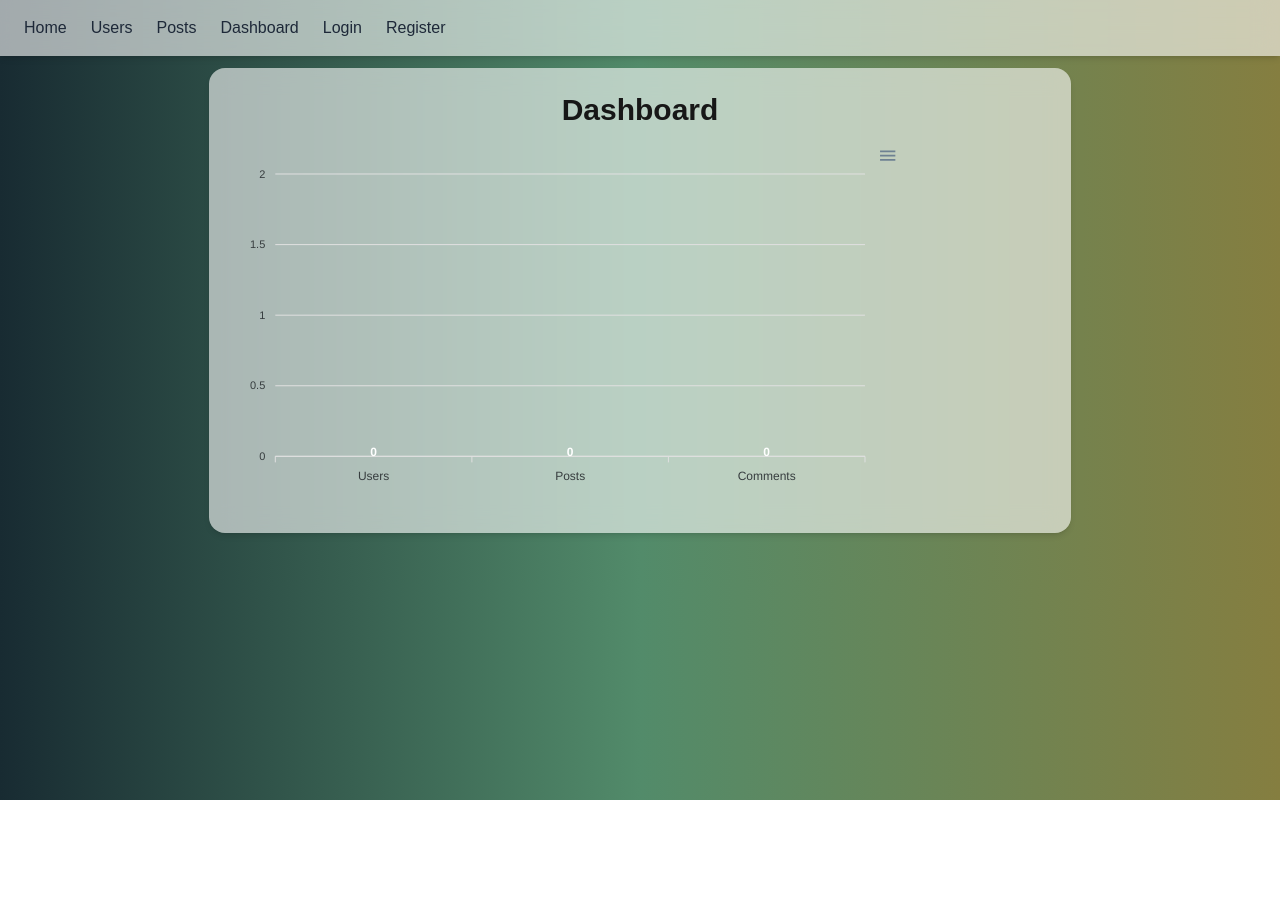
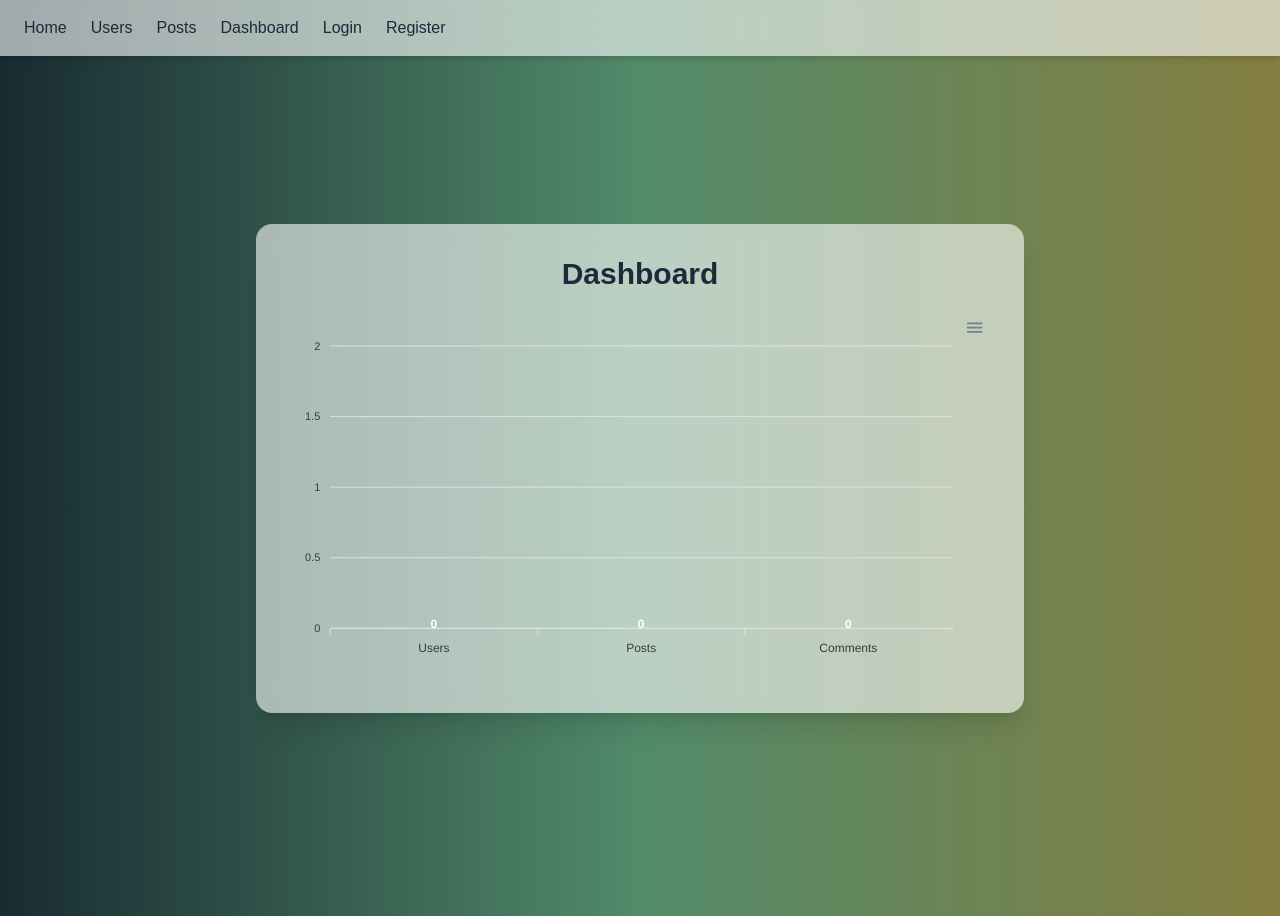
Before and after one commit to gracilla06/FinalProj_AppDev, a Next.js app: page /dashboard in a window 1280 px wide. Before the commit the page ends 800 px from the top, so only its background shows below. Built offline with nearby package versions, Linux system fonts and the light colour scheme; no server answers.

Commit message:
Update page.tsx
Updated the positioning.

```diff
--- a/src/app/dashboard/page.tsx
+++ b/src/app/dashboard/page.tsx
@@ -41,9 +41,10 @@ export default function DashboardPage() {
   ];
 
   return (
-    <div className="p-6 w-[70%] mx-auto bg-white/60 backdrop-blur-md rounded-2xl shadow-md">
-      <h1 className="text-3xl font-bold mb-4 text-center">Dashboard</h1>
-      <div className="w-full max-w-2xl">
+    <div className="min-h-screen flex items-center justify-center from-gray-700 via-gray-900 to-black px-4">
+      <div className="bg-white/60 backdrop-blur-md rounded-2xl shadow-xl w-full max-w-3xl p-8">
+        <h1 className="text-3xl font-bold text-center mb-6 text-gray-800">Dashboard</h1>
+        <div className="w-full">
           <Chart
             options={chartOptions}
             series={chartSeries}
@@ -52,5 +53,6 @@ export default function DashboardPage() {
           />
         </div>
       </div>
+    </div>
   );
 }
```
Lines whose indentation alone changed are shown as unchanged.
